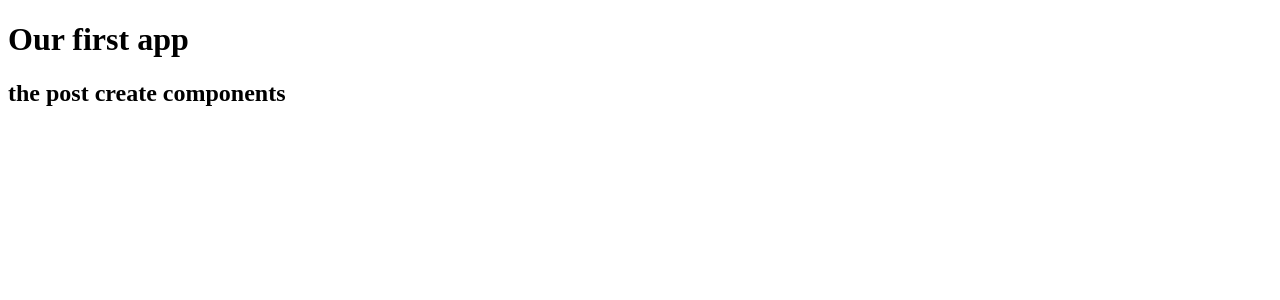
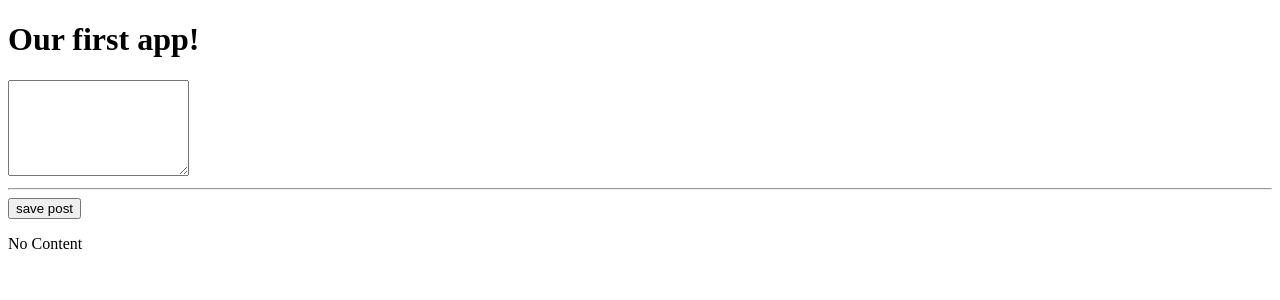
Before and after one commit to Mjsmith30/angapp, an Angular app: page / in a window 1280 px wide. Shown: the top 300 px of the page. Built offline with nearby package versions, Linux system fonts and the light colour scheme.

Commit message:
adding comments

```diff
--- a/src/app/app.component.html
+++ b/src/app/app.component.html
@@ -1,5 +1,5 @@
 <h1>
-  Our first app
+  Our first app!
 </h1>
 
 <app-post-create></app-post-create>
--- a/src/app/app.module.ts
+++ b/src/app/app.module.ts
@@ -1,5 +1,6 @@
 import { BrowserModule } from '@angular/platform-browser';
 import { NgModule } from '@angular/core';
+import { FormsModule } from '@angular/forms';
 
 import { AppComponent } from './app.component';
 import { PostCreateComponent } from './post-create/post-create.component';
@@ -10,7 +11,8 @@
     PostCreateComponent
   ],
   imports: [
-    BrowserModule
+    BrowserModule,
+    FormsModule
   ],
   providers: [],
   bootstrap: [AppComponent]
--- a/src/app/post-create/post-create.component.html
+++ b/src/app/post-create/post-create.component.html
@@ -1 +1,5 @@
-<h2> the post create components</h2>
+<textarea rows="6" [(ngModel)]="enteredValue"></textarea>
+<hr>
+<button (click)="onAddPost()">save post</button>
+
+<p>{{ newPost}}</p>
--- a/src/app/post-create/post-create.component.ts
+++ b/src/app/post-create/post-create.component.ts
@@ -6,5 +6,12 @@
 })
 
 export class PostCreateComponent {
+    enteredValue = '';
+    newPost = 'No Content';
 
+
+  onAddPost()
+ { console.log(this.enteredValue)
+    this.newPost = this.enteredValue;
   }
+}
```
